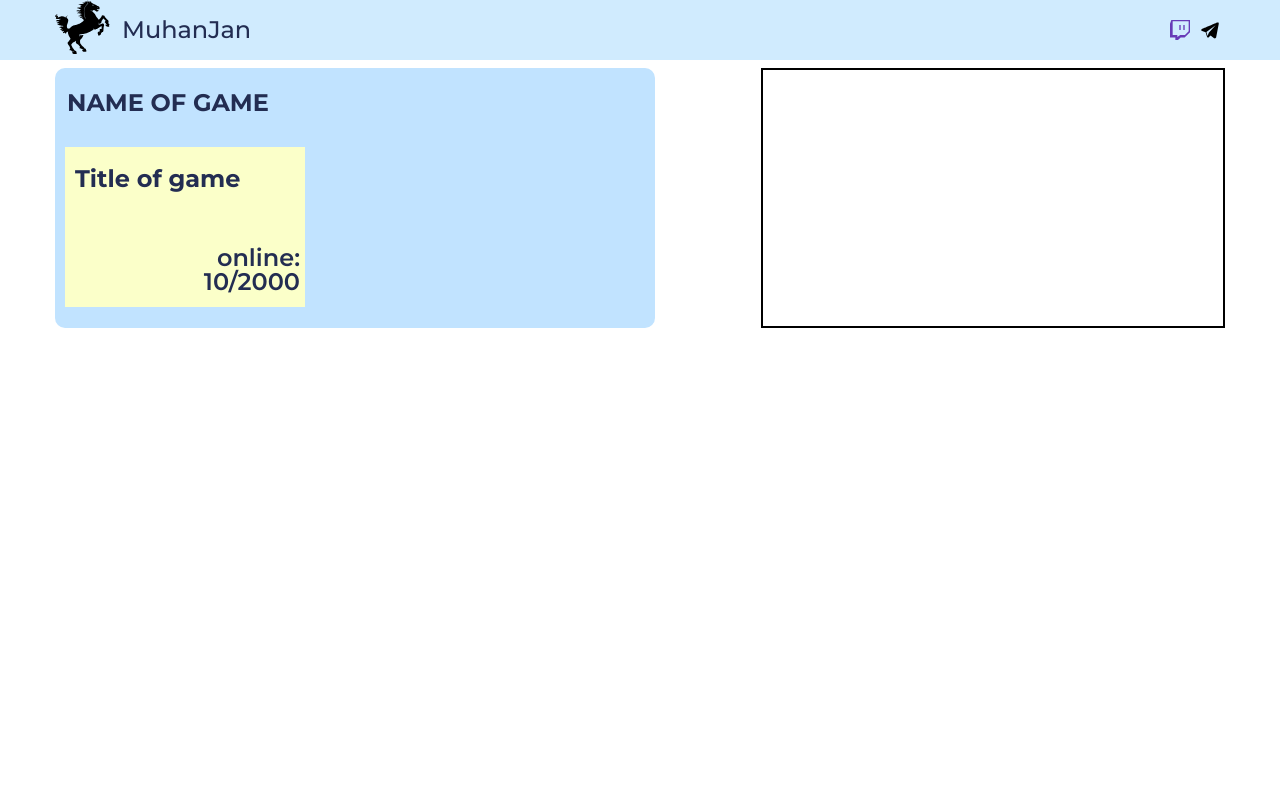
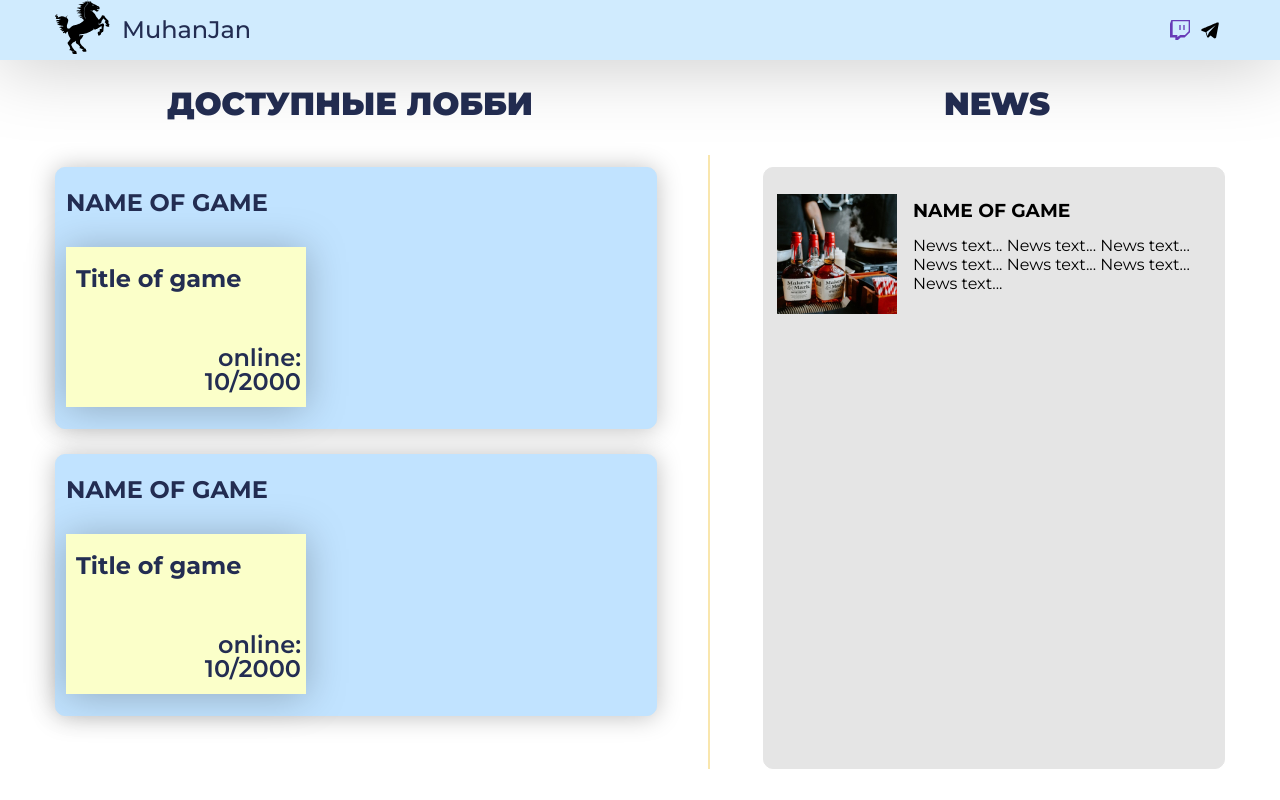
Before and after one commit to maksperskiy/MuhanjanDjango, a Django app: page / in a window 1280 px wide. Run offline with Django 4.2, Linux system fonts and the light colour scheme.

Commit message:
update + add news block

```diff
--- a/muhanjan_loto/main/static/main/css/main.css
+++ b/muhanjan_loto/main/static/main/css/main.css
@@ -1,6 +1,7 @@
 @import url('https://fonts.googleapis.com/css2?family=Montserrat:ital,wght@0,100;0,200;0,300;0,400;0,500;0,600;0,700;0,800;0,900;1,100;1,200;1,300;1,400;1,500;1,600;1,700;1,800;1,900&display=swap');
 
 body {
+    font-family: 'Montserrat';
     display: flex;
     background: #FFFFFF;
     justify-content: center;
@@ -16,6 +17,7 @@ body {
     top: 0px;
     justify-content: center;
     background: #D0EBFE;
+    filter: drop-shadow(0px 0px 37px rgba(0, 0, 0, 0.25));
 
 }
 
@@ -48,7 +50,6 @@ body {
 
     display: inline;
     font-size: 24px;
-    font-family: 'Montserrat';
     font-style: normal;
     font-weight: 500;
     color: #232D52;
@@ -66,16 +67,38 @@ body {
 
 /* container */
 
+.container-text{
+    display: flex;
+    margin-top: 85px;
+    padding: 0px;
+    justify-content: space-between;
+    vertical-align: text-top;
+
+
+}
+
+.container-text h1{
+    display: inline-block;
+    font-style: normal;
+    font-weight: 900;
+    font-size: 32px;
+    line-height: 70%;
+    color: #232D52;
+    margin-right: 175px;
+    margin-left: 112px;
+    margin-top: 0px;
+    margin-bottom: 0px;
+}
+
 .container {
     display: flex;
-    margin-top: 60px;
+    margin-top: 40px;
     justify-content: space-between;
     width: 1170px;
     height: auto;
 }
 
 .lobbies {
-    display: flex;
     width: 600px;
 }
 
@@ -84,21 +107,20 @@ body {
     width: 600px;
     height: 260px;
     background: #C1E3FF;
+    border: 1px solid #C1E3FF;
     border-radius: 10px;
+    box-shadow: 0px 1px 25px rgba(0, 0, 0, 0.25);
+    margin-top: 12px;
+    margin-bottom: 25px;
 }
 
-.lobby-text{
-    margin-left: 12px;
-    margin-top: 15px;
-    margin-bottom: 10px;
-    vertical-align: text-top;
-}
 
 .lobby-text h1{
-    font-family: 'Montserrat';
     font-style: normal;
     font-weight: 700;
     font-size: 24px;
+
+    margin-left: 10px;
 }
 
 .title-game {
@@ -106,20 +128,17 @@ body {
     flex-direction: row;
     align-items: flex-start;
     justify-content: space-between;
-
 }
 .block-game {
     margin: 10px;
     width: 240px;
     height: 160px;
     background: #FBFFC9;
-
-
+    filter: drop-shadow(0px 2px 19px rgba(0, 0, 0, 0.25));
 }
 
 .block-game h1{
     margin-left: 10px;
-    font-family: 'Montserrat';
     font-style: normal;
     font-weight: 700;
     font-size: 24px;
@@ -131,7 +150,6 @@ body {
     margin-left: 130px;
     margin-right: 5px;
     margin-top: 55px;
-    font-family: 'Montserrat';
     font-style: normal;
     font-weight: 600;
     font-size: 24px;
@@ -139,11 +157,38 @@ body {
 }
 
 .news{
-    display: flex;
+    margin-top: 12px;
+    height: 600px;
     width: 460px;
-    border: 2px solid black;
+    background: #E5E5E5;
+    border: 1px solid #E5E5E5;
+    border-radius: 10px;
 }
 
+.title-news{
+    display: flex;
+    margin-left: 13px;
+    margin-top: 26px;
+}
+
+.news-text{
+    margin-left: 16px;
+}
+
+.news-text h3 {
+    margin-top: 5px;
+    margin-bottom: 14px;
+
+}
+
+.news-text p {
+    margin-top: 0px;
+}
+
+.delimeter{
+    width: 0px;
+    border: 1px solid #F9E6AD;
+}
 
 .border{
     border: 2px solid black;
--- a/muhanjan_loto/main/templates/main/index.html
+++ b/muhanjan_loto/main/templates/main/index.html
@@ -20,6 +20,10 @@
     </header>
 
     <section>
+        <div class="container-text ">
+            <h1>ДОСТУПНЫЕ ЛОББИ</h1>
+            <h1>NEWS</h1>
+        </div>
         <div class="container">
             <div class="lobbies">
                 <div class="lobby">
@@ -31,12 +35,35 @@
                             <h1>Title of game</h1>
                             <h5>online: 10/2000</h5>
                         </div>
-
                     </div>
                 </div>
+
+                <div class="lobby">
+                    <div class="lobby-text">
+                        <h1>NAME OF GAME</h1>
+                    </div>
+                    <div class="title-game">
+                        <div class="block-game">
+                            <h1>Title of game</h1>
+                            <h5>online: 10/2000</h5>
+                        </div>
+                    </div>
+                </div>
+
             </div>
+
+            <div class="delimeter"></div>
+
             <div class="news">
+                <div class="title-news">
+                    <img src="{% static 'main/images/img.jpg' %}">
+                    <div class="news-text">
+                        <h3>NAME OF GAME</h3>
+                        <p>News text... News text... News text...
+                            News text... News text... News text... News text...</p>
+                    </div>
 
+                </div>
             </div>
         </div>
     </section>
```
Also changed, not shown: muhanjan_loto/main/static/main/images/img.jpg (added).
